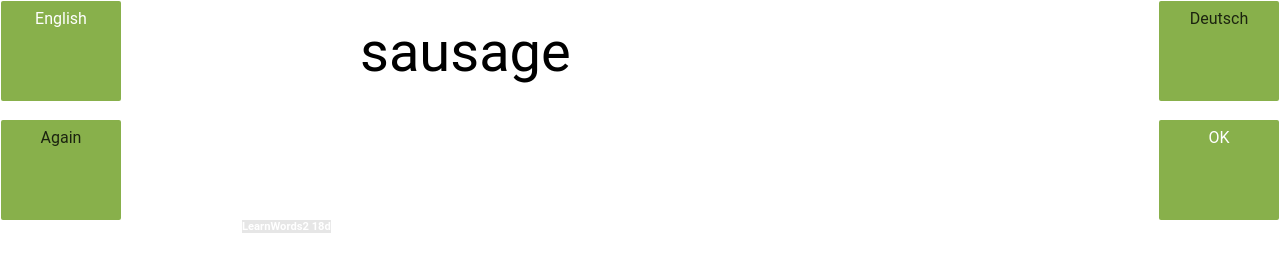
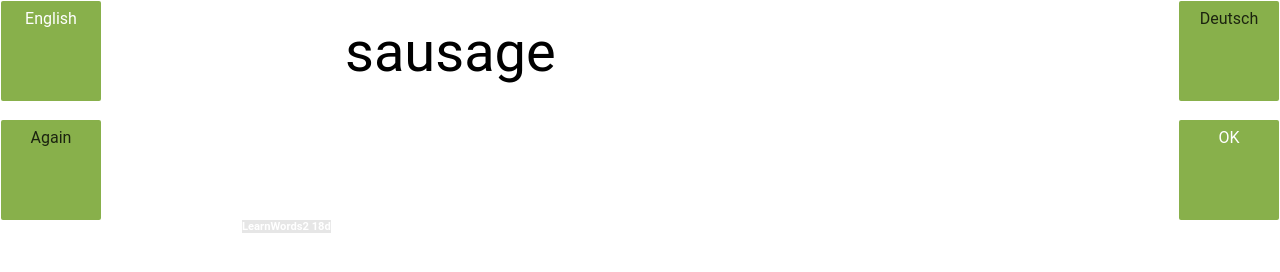
Before and after one commit to hhzl/af, a plain HTML site: page index.html in a window 1280 px wide. Both pictures are taken after a click on the link "English". Drawn offline with Linux system fonts and the light colour scheme.

Commit message:
18d width fix

```diff
--- a/styles.css
+++ b/styles.css
@@ -309,21 +309,24 @@ https://github.com/yahoo/pure/blob/master/LICENSE.md
 
 
 /* xxxxxxxxxxxxxxxxxxxxxxxxxxxxxxxxxxxxxxxxxxxxxxxxxxxxxxxxxxxxxxxxxxxxxxxxxxxxxxxxxxxxxxxxxxxxxxxxx */
+/* Buttons fixed postions for a particular landscape layout of a mobile phone                        */
+/* xxxxxxxxxxxxxxxxxxxxxxxxxxxxxxxxxxxxxxxxxxxxxxxxxxxxxxxxxxxxxxxxxxxxxxxxxxxxxxxxxxxxxxxxxxxxxxxxx */
+
+#question, #answer, #moveBw, #moveFd {
+    height: 100px;
+    width: 100px;
+}
 
 #question {
     position: absolute;
     left: 1px;
     top: 1px;
-    height: 100px;
-    width: 120px;
 }
 
 #answer {
     position: absolute;
     top: 1px;
     right: 1px;
-    height: 100px;
-    width: 120px;
 }
 
 
@@ -331,8 +334,6 @@ https://github.com/yahoo/pure/blob/master/LICENSE.md
     position: absolute;
     left: 1px;
     top: 120px;
-    height: 100px;
-    width: 120px;
 }
 
 #moveFd {
@@ -340,9 +341,11 @@ https://github.com/yahoo/pure/blob/master/LICENSE.md
     position: absolute;
     top: 120px;
     right: 1px;
-    width: 120px;
-    height: 100px;
 }
+
+
+
+
 
 #log {display: none}
 
@@ -353,8 +356,8 @@ https://github.com/yahoo/pure/blob/master/LICENSE.md
 
 #content {
     font-size: 3.5em;
-    margin-left: 120px;
-    margin-right: 120px;
+    margin-left: 105px;
+    margin-right: 105px;
 }
 
 
```
